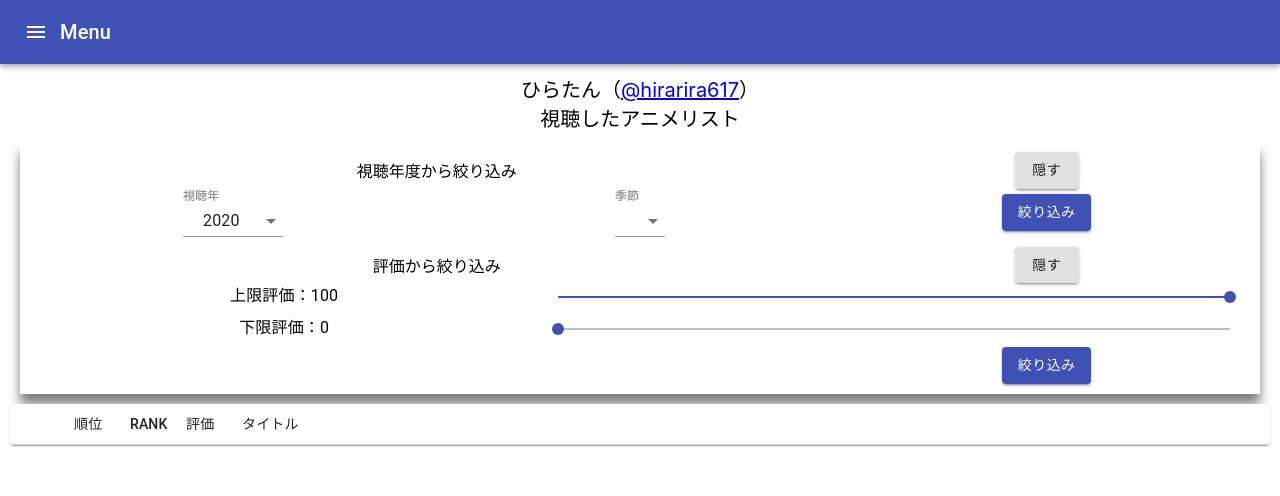
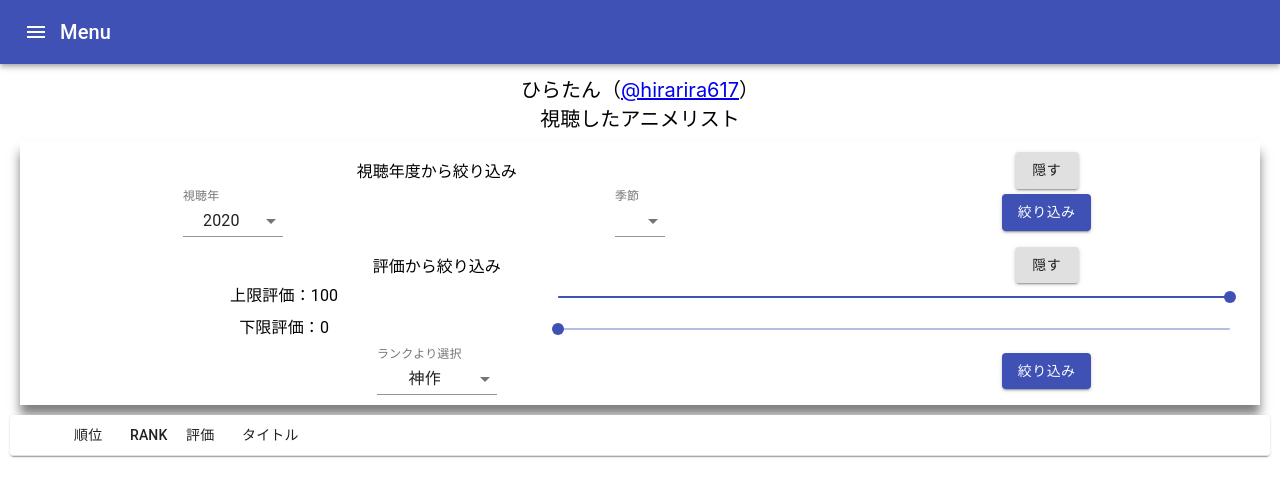
Before and after one commit to hirarira/Animel, a React (Create React App) app: page / in a window 1280 px wide. Shown: the top 496 px of the page. Built offline with nearby package versions, Linux system fonts and the light colour scheme.

Commit message:
ランクから絞り込み機能を完成させました

```diff
--- a/src/pages/WatchAnimeList/FilterRate.tsx
+++ b/src/pages/WatchAnimeList/FilterRate.tsx
@@ -1,5 +1,7 @@
 import React, { useState } from "react";
 import { Button, FormControl, Grid, InputLabel, makeStyles, MenuItem, Select, Slider, Typography } from '@material-ui/core';
+import { rankList } from "./Index";
+import { Rank } from "../../data/AnimeReview";
 
 interface Props {
   lowRate: number,
@@ -14,12 +16,27 @@ const useStyles = makeStyles((theme) => ({
     width: "calc(100% - 40px)",
     marginLeft: '20px',
     marginRight: '20px'
+  },
+  selectRank: {
+    width: "120px"
   }
 }));
 
 const FilterRate: React.FC<Props> = ((props: Props)=>{
   const [showInput, switchShowInput] = useState<boolean>(true);
+  const [selectRank, switchSelectRank] = useState(0);
   const classes = useStyles();
+
+  const selectSetRank = (e: any) => {
+    const value = e.target.value;
+    switchSelectRank(value);
+    const targetRank: Rank = rankList[value];
+    const upRank: Rank = rankList[value-1];
+    const min = targetRank? targetRank.rank: 0;
+    const max = upRank? upRank.rank - 1: 100;
+    props.setHighRate(max);
+    props.setLowRate(min);
+  }
 
   return (
     <Grid container justify="center" alignItems="center">
@@ -81,7 +98,25 @@ const FilterRate: React.FC<Props> = ((props: Props)=>{
               className={classes.input}
             />
           </Grid>
-          <Grid item xs={8}></Grid>
+          <Grid item xs={8}>
+            <FormControl className={classes.selectRank}>
+              <InputLabel id="demo-simple-select-label">ランクより選択</InputLabel>
+              <Select
+                labelId="selectRank"
+                value={selectRank}
+                onChange={selectSetRank}
+              >
+                {rankList.map((rank: Rank, idx: number)=>{
+                  if(rank.rank <= 0) {
+                    return null;
+                  }
+                  return (
+                    <MenuItem key={idx} value={rank.id}>{rank.name}</MenuItem>
+                  )
+                })}
+              </Select>
+            </FormControl>
+          </Grid>
           <Grid item xs={4}>
             <Button variant="contained" color="primary" onClick={()=>{
               props.getRate();
--- a/src/pages/WatchAnimeList/Index.tsx
+++ b/src/pages/WatchAnimeList/Index.tsx
@@ -26,6 +26,23 @@ const useStyles = makeStyles((theme) => ({
   },
 }));
 
+export const rankList: Rank[] = [
+  {id: 0,  rank: 90, name:"神作",     color: '#b1dfbb'},
+  {id: 1,  rank: 80, name:"秀作",     color: '#ffe8a1'},
+  {id: 2,  rank: 75, name:"名作",     color: '#9fcdff'},
+  {id: 3,  rank: 70, name:"佳作",     color: '#f1b0b7'},
+  {id: 4,  rank: 60, name:"良作",     color: '#b1dfbb'},
+  {id: 5,  rank: 55, name:"準良作",   color: '#abdde5'},
+  {id: 6,  rank: 50, name:"凡作",     color: '#3cb371'},
+  {id: 7,  rank: 40, name:"微妙作",   color: '#c0c0c0'},
+  {id: 8,  rank: 30, name:"駄作",     color: '#a9a9a9'},
+  {id: 9,  rank: 1,  name:"問題作",   color: '#ff7f50'},
+  {id: 10, rank: 0,  name:"未評価",   color: '#ffffff'},
+  {id: 11, rank: -1, name:"評価不能", color: '#ffffff'},
+  {id: 12, rank: -2, name:"詰み",     color: '#ffffff'},
+  {id: 12, rank: -3, name:"視聴断念", color: '#ffffff'},
+];
+
 const WatchAnimeList: React.FC = (()=>{
   const [watchYear, setWatchYear] = useState<string>('2020');
   const [watchSeason, setWatchSeason] = useState<string>('');
@@ -37,22 +54,6 @@ const WatchAnimeList: React.FC = (()=>{
   const getAnimeReview = new GetAnimeReview();
 
   const setRank = (rank: number) => {
-    const rankList: Rank[] = [
-      {id: 0,  rank: 90, name:"神作",     color: '#b1dfbb'},
-      {id: 1,  rank: 80, name:"秀作",     color: '#ffe8a1'},
-      {id: 2,  rank: 75, name:"名作",     color: '#9fcdff'},
-      {id: 3,  rank: 70, name:"佳作",     color: '#f1b0b7'},
-      {id: 4,  rank: 60, name:"良作",     color: '#b1dfbb'},
-      {id: 5,  rank: 55, name:"準良作",   color: '#abdde5'},
-      {id: 6,  rank: 50, name:"凡作",     color: '#3cb371'},
-      {id: 7,  rank: 40, name:"微妙作",   color: '#c0c0c0'},
-      {id: 8,  rank: 30, name:"駄作",     color: '#a9a9a9'},
-      {id: 9,  rank: 1,  name:"問題作",   color: '#ff7f50'},
-      {id: 10, rank: 0,  name:"未評価",   color: '#ffffff'},
-      {id: 11, rank: -1, name:"評価不能", color: '#ffffff'},
-      {id: 12, rank: -2, name:"詰み",     color: '#ffffff'},
-      {id: 12, rank: -3, name:"視聴断念", color: '#ffffff'},
-    ];
     for(let i=0; i<rankList.length; i++){
       if(rank >= rankList[i].rank){
         return rankList[i];
```
